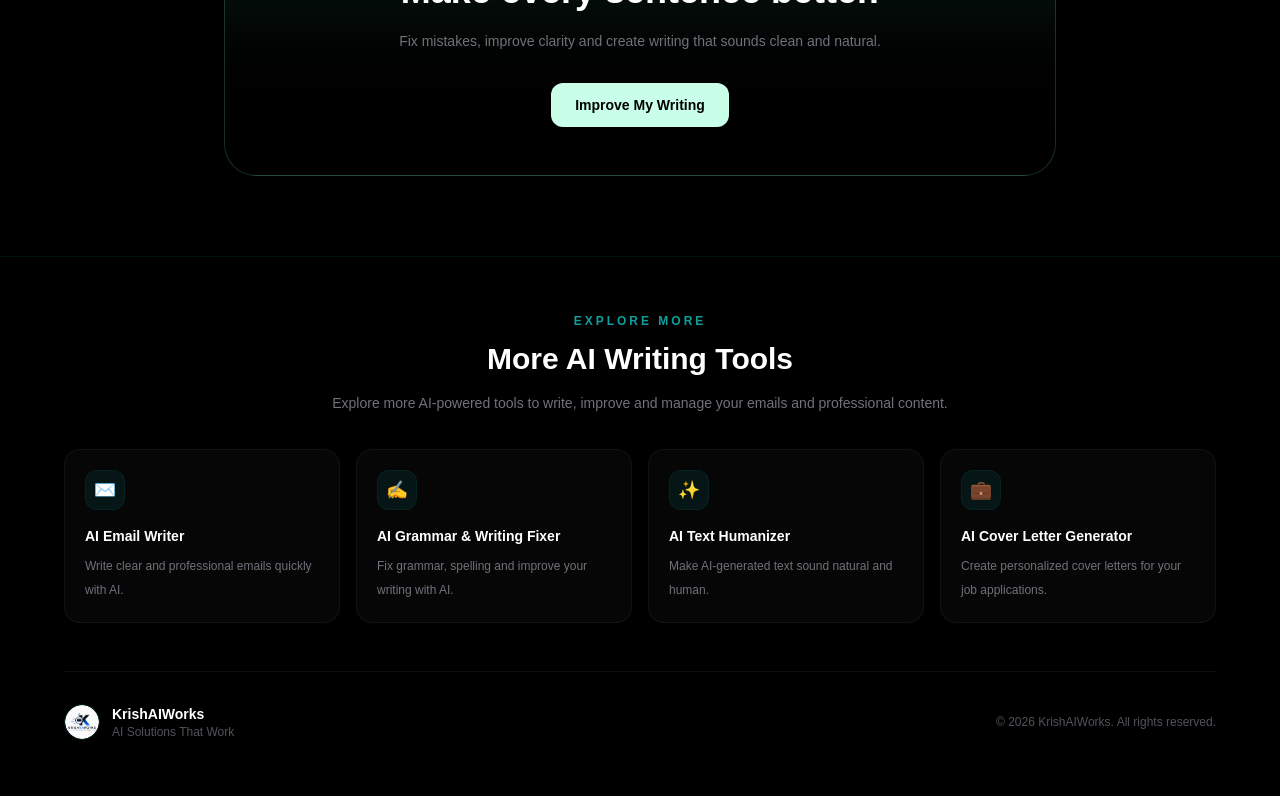
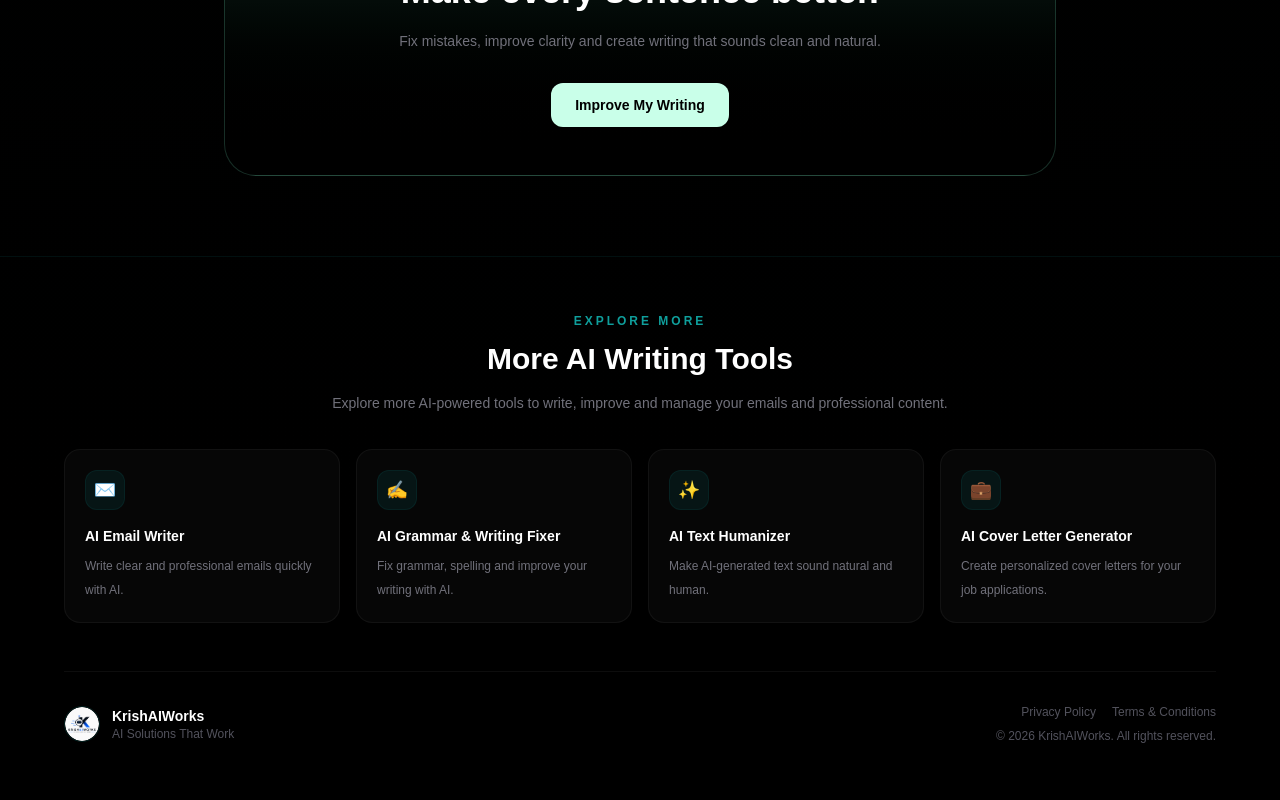
Before and after one commit to selfindependentkartik8-alt/ai-grammar-writing-fixer, a Next.js app: page / in a window 1280 px wide. Shown: the part 3201-4001 px from the top of the page. Built offline with nearby package versions, Linux system fonts and the light colour scheme.

Commit message:
Add Privacy Policy and Terms links

```diff
--- a/app/page.tsx
+++ b/app/page.tsx
@@ -881,9 +881,31 @@
 
     </div>
 
+    <div className="flex flex-col items-center gap-2 sm:items-end">
+
+      <div className="flex flex-wrap justify-center gap-x-4 gap-y-1 text-xs text-zinc-600">
+
+        <a
+          href="https://krishaiworks.com/privacy-policy"
+          className="whitespace-nowrap transition hover:text-[#0f9f9c]"
+        >
+          Privacy Policy
+        </a>
+
+        <a
+          href="https://krishaiworks.com/terms-and-conditions"
+          className="whitespace-nowrap transition hover:text-[#0f9f9c]"
+        >
+          Terms & Conditions
+        </a>
+
+      </div>
+
       <p className="text-xs text-zinc-600">
         © {new Date().getFullYear()} KrishAIWorks. All rights reserved.
       </p>
+
+    </div>
 
   </div>
 
```
Lines whose indentation alone changed are shown as unchanged.
